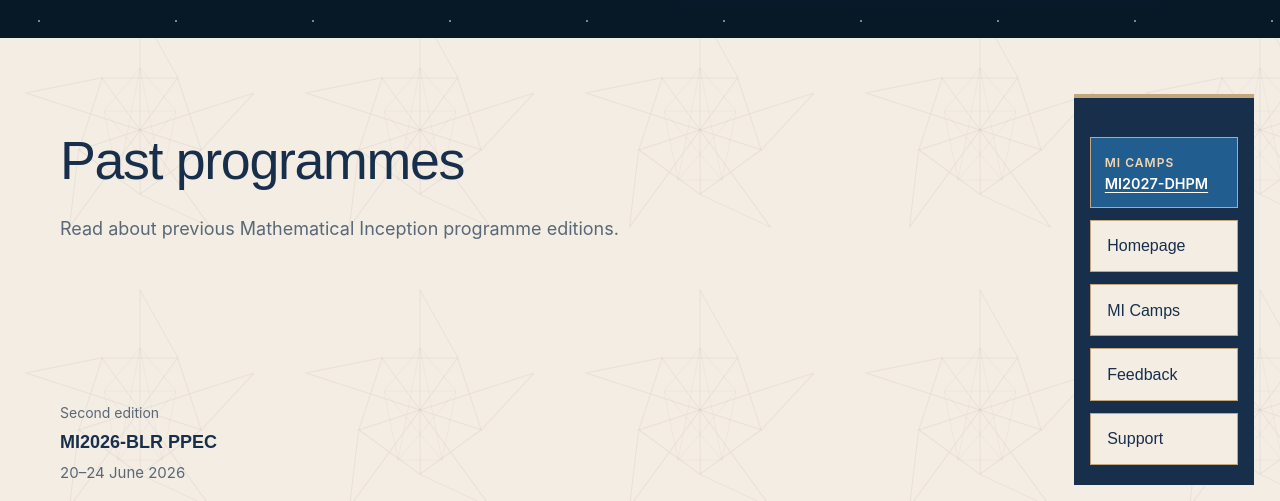
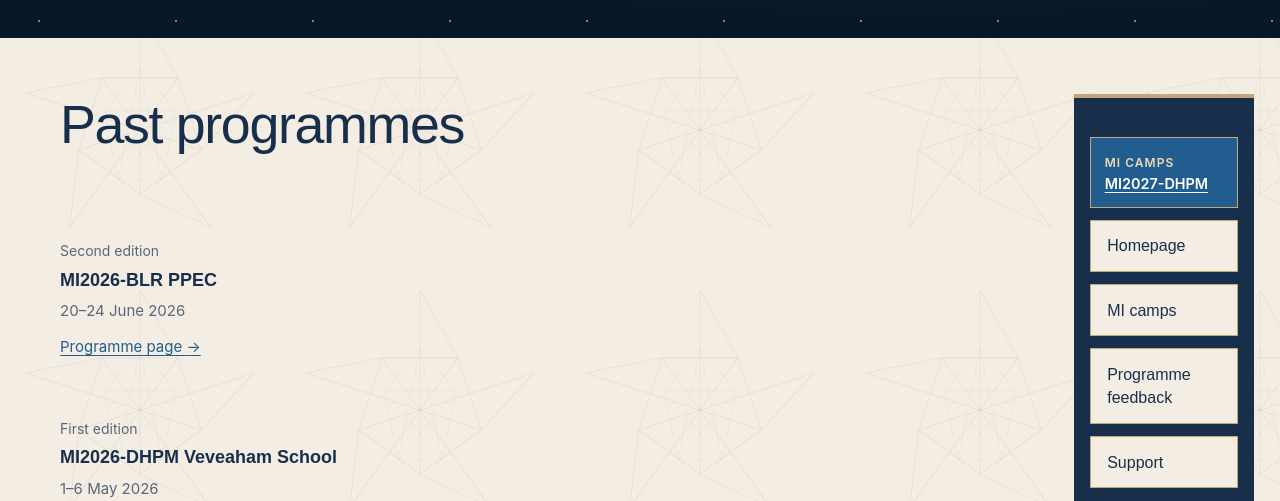
Before and after one commit to mathsinception/mathsinception.github.io, a plain HTML site: page past-programmes.html in a window 1280 px wide. Shown: the part 290-791 px from the top of the page. Drawn offline with Linux system fonts and the light colour scheme; files whose address does not match are found by name; a web font is replaced by a local one.

Commit message:
Sidebar update

```diff
--- a/assets/styles.css
+++ b/assets/styles.css
@@ -212,7 +212,9 @@ p { margin-bottom: 1.15rem; }
 .archive-details h3 { margin-bottom: .3rem; }
 .archive-details > p:last-child { color: var(--muted); font-size: .9375rem; margin-bottom: .6rem; }
 .archive-link { justify-self: start; font-size: .9375rem; }
-.past-programmes-page .page-intro { border-bottom: 0; }
+.past-programmes-page .page-intro { padding-block: 1.5rem 0; border-bottom: 0; }
+.past-programmes-page .page-intro h1 { margin-bottom: 0; }
+.past-programmes-page .content-section { padding-top: 1.5rem; }
 .programmes-page .page-intro { padding-bottom: 0; border-bottom: 0; }
 .past-programmes-page .archive-list { border-top: 0; }
 .past-programmes-page .archive-entry { border-bottom: 0; }
--- a/past-programmes.html
+++ b/past-programmes.html
@@ -7,7 +7,7 @@
   <meta name="description" content="Browse past Mathematical Inception programme editions and read about each one.">
   <link rel="icon" type="image/png" href="assets/favicon-v2.png">
   <link rel="preload" href="assets/header-logo.png" as="image" fetchpriority="high">
-  <link rel="stylesheet" href="assets/styles.css?v=20261118-3">
+  <link rel="stylesheet" href="assets/styles.css?v=20261125-1">
 </head>
 <body class="past-programmes-page">
   <a class="skip-link" href="#main">Skip to content</a>
@@ -26,7 +26,6 @@
       <div class="home-main">
         <header class="page-intro">
           <h1 id="page-title">Past programmes</h1>
-          <p class="intro-text">Read about previous Mathematical Inception programme editions.</p>
         </header>
         <div class="page-content">
           <section class="content-section" aria-labelledby="past-title">
@@ -59,12 +58,12 @@
       <aside class="home-announcement" aria-label="Explore the Trust">
         <nav class="sidebar-blocks">
           <div class="programme-announcements-box">
-            <span class="eyebrow">MI Camps</span>
+            <span class="eyebrow">MI camps</span>
             <strong><a href="programme-2027-dhpm.html">MI2027-DHPM</a></strong>
           </div>
           <a class="sidebar-block" href="index.html">Homepage</a>
-          <a class="sidebar-block" href="programmes.html#upcoming">MI Camps</a>
-          <a class="sidebar-block" href="student-reflections.html">Feedback</a>
+          <a class="sidebar-block" href="programmes.html#upcoming">MI camps</a>
+          <a class="sidebar-block" href="student-reflections.html">Programme feedback</a>
           <a class="sidebar-block" href="support-us.html">Support</a>
         </nav>
       </aside>
```
Also changed, not shown: index.html (+2 -2 lines), programme-2023.html (+2 -2 lines), programme-2024.html (+2 -2 lines), programme-2025.html (+2 -2 lines), programme-2026-ppec-bengaluru.html (+2 -2 lines), programme-2026.html (+2 -2 lines), programme-2027-dhpm.html (+1 -1 lines), programme-template.html (+2 -2 lines), programmes.html (+2 -2 lines), student-reflections.html (+1 -2 lines), support-us.html (+2 -2 lines).
